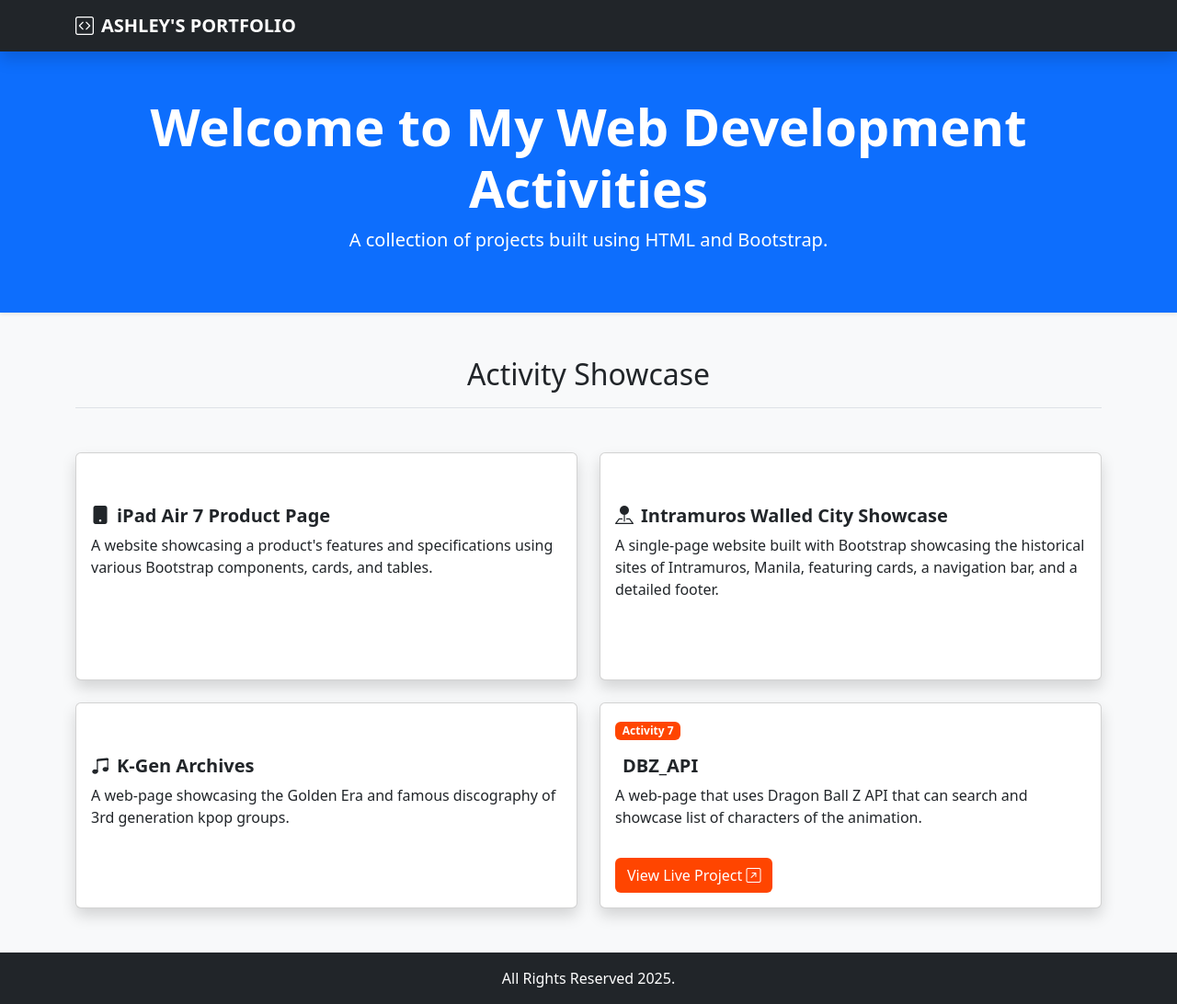
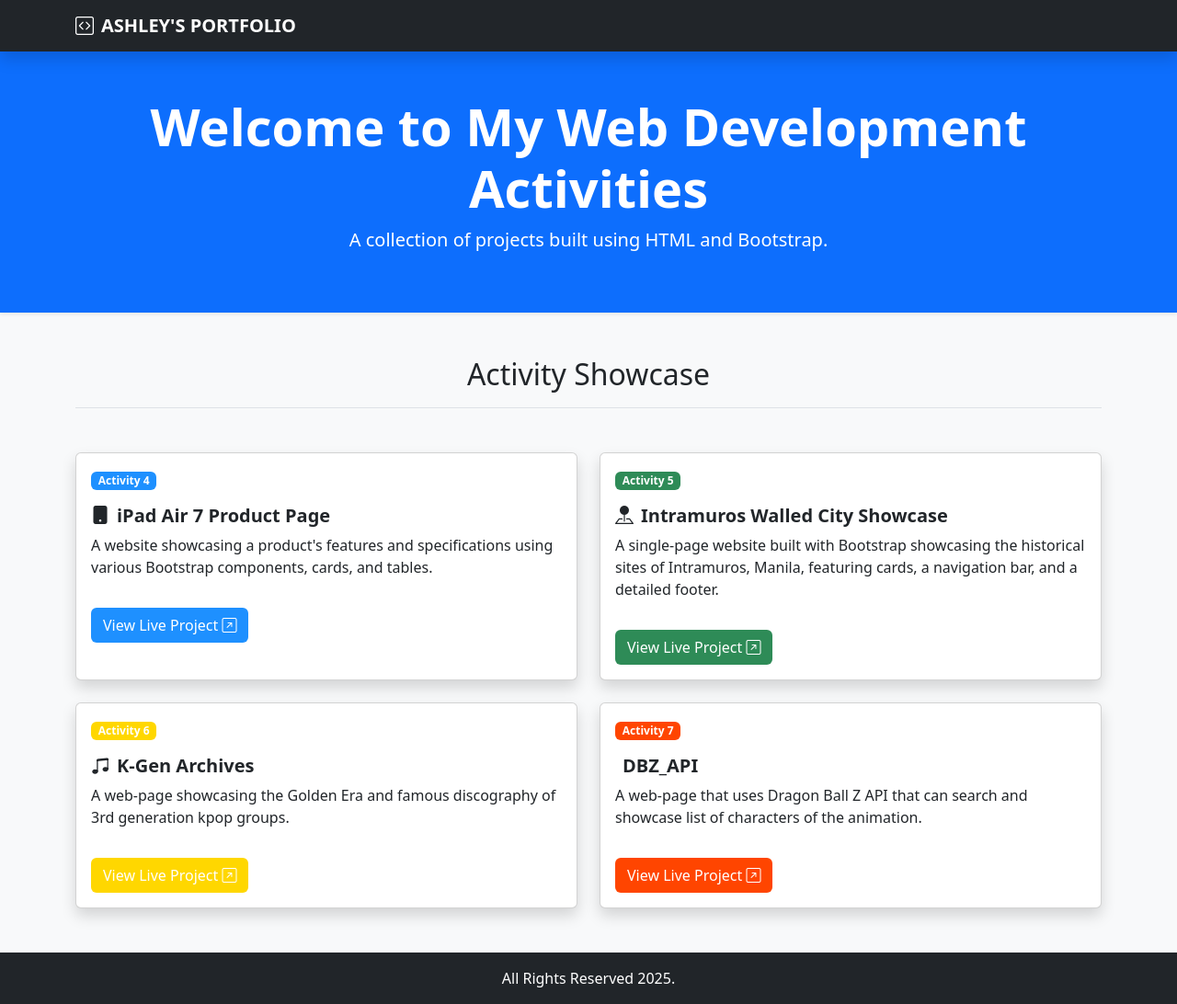
Before and after one commit to ashleybiancaecruz/ashleybiancaecruz.github.io, a plain HTML site: page index.html in a window 1280 px wide. Shown: the whole page at 92% size. Drawn offline with nearby package versions, Linux system fonts and the light colour scheme.

Commit message:
updating css color name

```diff
--- a/index.html
+++ b/index.html
@@ -46,10 +46,10 @@
             <div class="col">
                 <div class="card h-100 activity-card shadow">
                     <div class="card-body">
-                         <span class="badge mb-3" style="background-color: primary;">Activity 4</span>
+                         <span class="badge mb-3" style="background-color: dodgerblue;">Activity 4</span>
                         <h5 class="card-title fw-bold"><i class="bi bi-tablet-fill me-2"></i>iPad Air 7 Product Page</h5>
                         <p class="card-text">A website showcasing a product's features and specifications using various Bootstrap components, cards, and tables.</p>
-                        <a href="https://ashleybiancaecruz.github.io/ash.github.io/" class="btn mt-3" style="background-color: primary; color: white;" target="_blank">
+                        <a href="https://ashleybiancaecruz.github.io/ash.github.io/" class="btn mt-3" style="background-color: dodgerblue; color: white;" target="_blank">
                             View Live Project <i class="bi bi-arrow-up-right-square"></i>
                         </a>
                     </div>
@@ -59,10 +59,10 @@
             <div class="col">
                 <div class="card h-100 activity-card shadow">
                     <div class="card-body">
-                         <span class="badge mb-3" style="background-color: success;">Activity 5</span>
+                         <span class="badge mb-3" style="background-color: seagreen;">Activity 5</span>
                         <h5 class="card-title fw-bold"><i class="bi bi-pin-map-fill me-2"></i>Intramuros Walled City Showcase</h5>
                         <p class="card-text">A single-page website built with Bootstrap showcasing the historical sites of Intramuros, Manila, featuring cards, a navigation bar, and a detailed footer.</p>
-                        <a href="https://ashleybiancaecruz.github.io/intramuros.github.io/" class="btn mt-3" style="background-color: success; color: white;" target="_blank">
+                        <a href="https://ashleybiancaecruz.github.io/intramuros.github.io/" class="btn mt-3" style="background-color: seagreen; color: white;" target="_blank">
                          View Live Project <i class="bi bi-arrow-up-right-square"></i>
                         </a>
                     </div>
@@ -72,10 +72,10 @@
             <div class="col">
                 <div class="card h-100 activity-card shadow">
                     <div class="card-body">
-                        <span class="badge mb-3" style="background-color: warning;">Activity 6</span>
+                        <span class="badge mb-3" style="background-color: gold;">Activity 6</span>
                         <h5 class="card-title fw-bold"><i class="bi bi-music-note-beamed me-2"></i>K-Gen Archives</h5>
                         <p class="card-text">A web-page showcasing the Golden Era and famous discography of 3rd generation kpop groups.</p>
-                        <a href="https://ashleybiancaecruz.github.io/kpopgallery.github.io/" class="btn mt-3" style="background-color: warning; color: white;" target="_blank">
+                        <a href="https://ashleybiancaecruz.github.io/kpopgallery.github.io/" class="btn mt-3" style="background-color: gold; color: white;" target="_blank">
                          View Live Project <i class="bi bi-arrow-up-right-square"></i>
                         </a>
                     </div>
```
